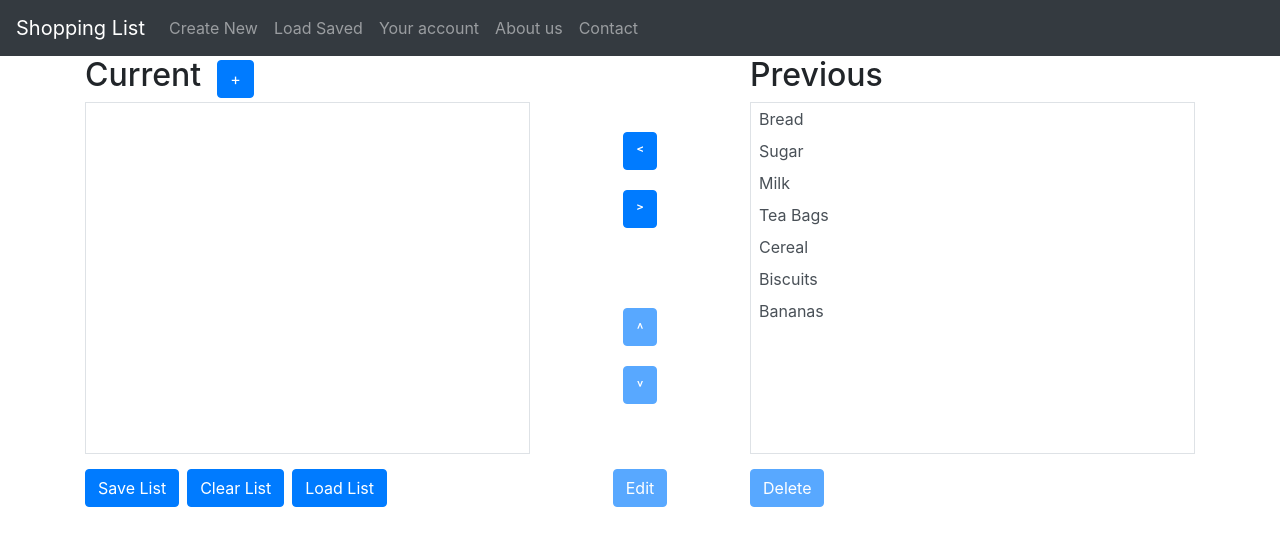
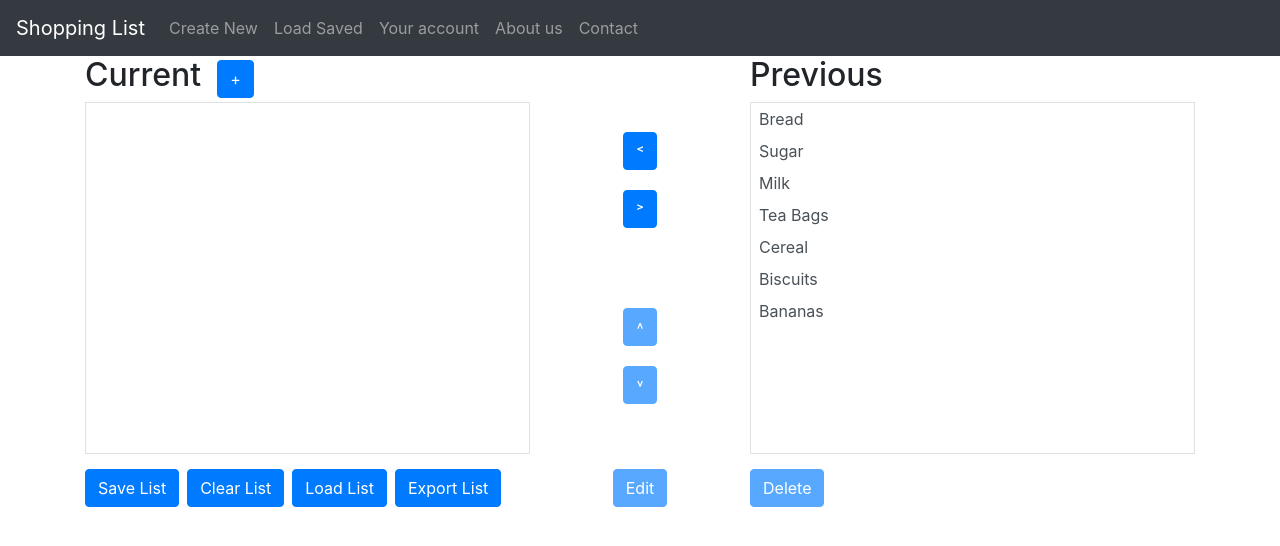
Before and after one commit to terrytsan/shopping-list, a React (Create React App) app: page / in a window 1280 px wide. Shown: the top 546 px of the page. Built offline with nearby package versions, Linux system fonts and the light colour scheme.

Commit message:
Added Ability to Export Lists
- Added button to export the list data to the clipboard in .csv format.

```diff
--- a/src/App.js
+++ b/src/App.js
@@ -25,7 +25,8 @@ class App extends Component {
 		editItemName: "",
 		editItemFormErrors: {"itemName": ""},
 		singleItemSelectedPrevList: false,
-		singleItemSelectedCurrList: false
+		singleItemSelectedCurrList: false,
+		exportBtnTxt: "Export List"
 	};
 
 	// Checks if only a single item is selected
@@ -307,6 +308,21 @@ class App extends Component {
 		}
 	};
 
+	handleExportListOnClick = () => {
+		// Extract the header row
+		let csvText = Object.keys(this.state.items[0]).map(header => header).join(",") + "\n";
+
+		csvText = this.state.items.reduce((csvText, current) => {
+			csvText += Object.values(current).map(value => value).join(",") + "\n";
+			return csvText;
+		}, csvText);
+		console.log(csvText);
+
+		if (navigator.clipboard) {
+			navigator.clipboard.writeText(csvText).then(() => this.setState({exportBtnTxt: "Copied to CLP"}), () => this.setState({exportBtnTxt: "Failed to copy."}));
+		}
+	};
+
 	toggleItemHighPriorityOnClick = (event, id) => {
 		event.stopPropagation();
 		let updatedItems = this.state.items.map(item => {
@@ -371,7 +387,9 @@ class App extends Component {
 						<Col xs={5}>
 							<Button className="mr-2 mb-2" onClick={this.handleSaveListOnClick}>Save List</Button>
 							<Button className="mr-2 mb-2" onClick={this.handleClearListOnClick}>Clear List</Button>
-							<Button className="mb-2" onClick={this.handleLoadListOnClick}>Load List</Button>
+							<Button className="mr-2 mb-2" onClick={this.handleLoadListOnClick}>Load List</Button>
+							<Button className="mb-2"
+									onClick={this.handleExportListOnClick}>{this.state.exportBtnTxt}</Button>
 						</Col>
 						<Col xs={2} style={{display: "flex", justifyContent: "center"}}>
 							<Button onClick={this.showEditItemModal}
```
